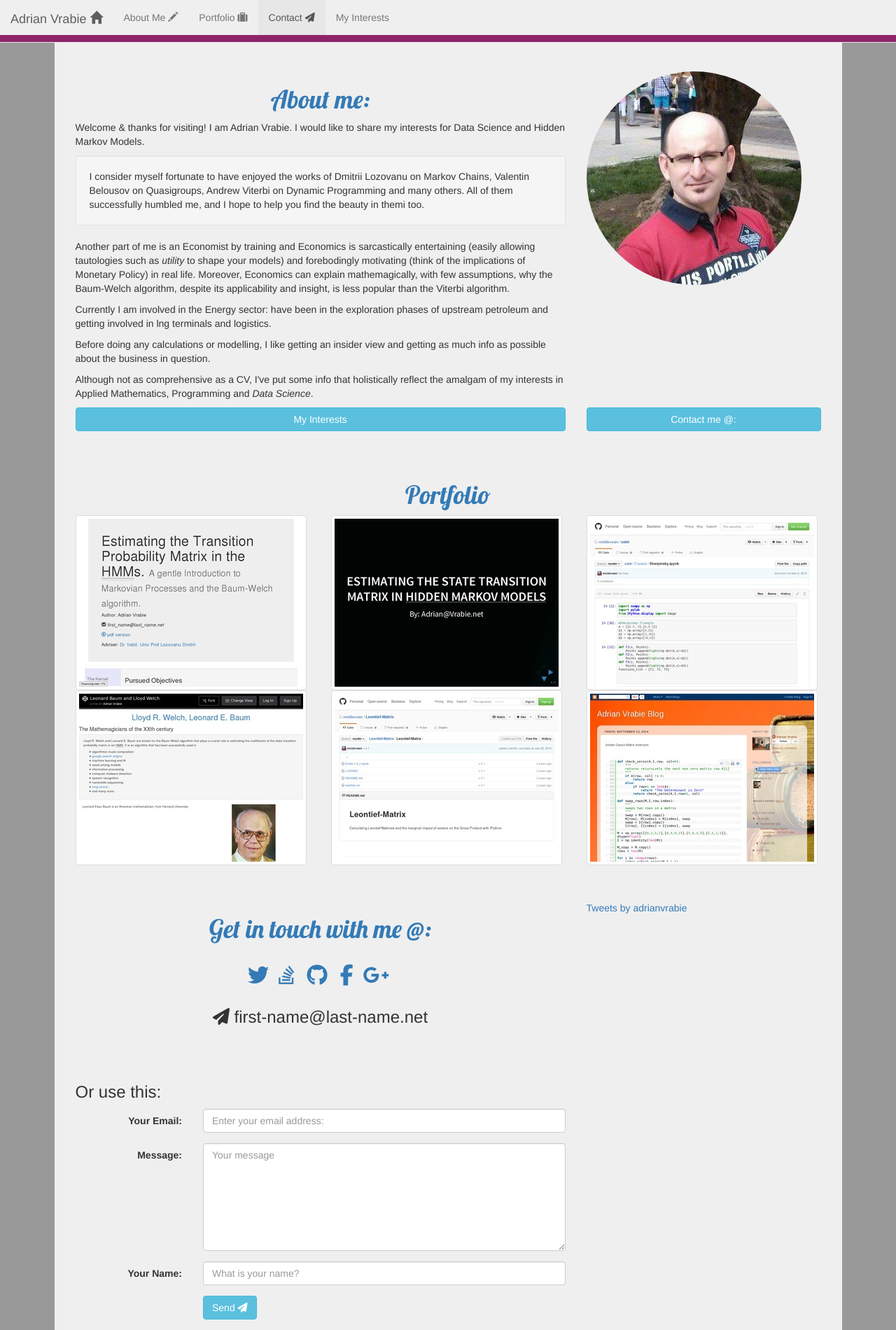
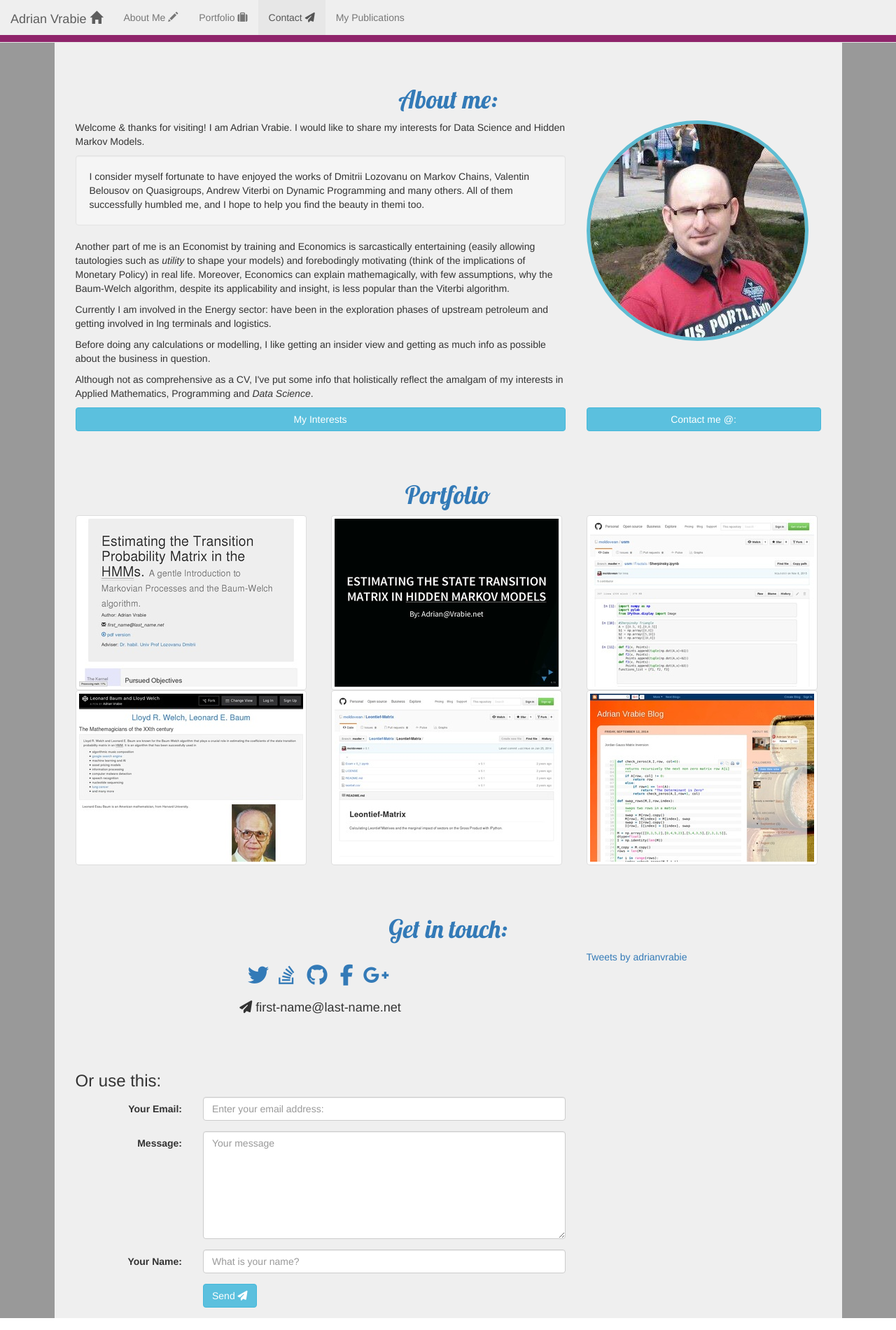
Before and after one commit to moldovean/moldovean.github.io, a plain HTML site: page index.html in a window 1280 px wide. Shown: the whole page at 70% size. Drawn offline with nearby package versions, Linux system fonts and the light colour scheme.

Commit message:
small updates

```diff
--- a/index.html
+++ b/index.html
@@ -37,7 +37,7 @@
         <li><a href="#AboutMe">About Me <span class="glyphicon glyphicon-pencil"></span></a> </li>
         <li class="active"><a href="#Portfolio">Portfolio <i class="fa fa-suitcase"></i> </a></li>
         <li><a href="#Contact">Contact <i class="fa fa-paper-plane"></i></a></li>
-        <li><a href="#">My Interests</a></li>
+        <li><a href="#Publications">My Publications</a></li>
       </ul>
 
     </div>
@@ -48,11 +48,14 @@
     <div class="container-fluid" id="container-content" style="width: 90%">
       <!-- About me -->
       <div class="container-fluid" id="AboutMe">
-
+        <div class="row">
+          <h1> About me: </h1>
+        </div>
         <!-- Header Row -->
         <div class="row">
+
           <div class="col-xs-8">
-            <h1> About me: </h1>
+
             <p> Welcome &amp thanks for visiting! I am  Adrian Vrabie. I would like to share my interests for Data Science and Hidden Markov Models.</p>
             <p class="well"> I consider myself fortunate to have enjoyed the works of Dmitrii Lozovanu on Markov Chains, Valentin Belousov on Quasigroups, Andrew Viterbi on Dynamic Programming and many others. All of them successfully humbled me, and I hope to help you find the beauty in themi too.</p>
             <p> Another part of me is an Economist by training and Economics is sarcastically entertaining (easily allowing tautologies such as <em>utility</em> to shape your models)  and forebodingly motivating (think of the implications of Monetary Policy) in real life. Moreover, Economics can explain mathemagically, with few assumptions,  why the Baum-Welch algorithm, despite its applicability and insight, is less popular than the Viterbi algorithm.</p>
@@ -103,7 +106,7 @@
           <div class="col-xs-4">
             <button class="btn btn-info btn-block" id="btn-contact">Contact me @:</button>
             <div id="div-contact">
-              <p>You can reach me at adrian@vrabie.net</p>
+              <h2><i class="fa fa-mobile"></i> +373 79128987 </h2>
             </div>
           </div>
 
@@ -142,20 +145,22 @@
       <!-- Contact Page -->
       <div class="container-fluid" id="Contact">
         <div class="row">
+          <h1>Get in touch:</h1>
+        </div>
+        <div class="row">
           <div class="col-xs-8">
-            <h1>Get in touch with me @:</h1>
+
 
               <ul class="list-inline text-center">
                 <li><a href="https://twitter.com/adrianvrabie" ><h2> <i class="fa fa-twitter"></i> </h2></a></li>
                 <li><a href="http://stackoverflow.com/users/959876/moldovean"><h2><i class="fa fa-stack-overflow"></i></h2></a></li>
                 <li><a href="http://github.com/moldovean"><h2><i class="fa fa-fw fa-github"></i></h2></a></li>
-
                 <li><a href="https://www.facebook.com/avrabie"><h2><i class="fa fa-facebook"></i></h2> </a></li>
                 <li><a href="https://plus.google.com/+AdrianVrabie"><h2><i class="fa fa-google-plus"></i></h2> </a></li>
 
               </ul>
               <p >
-                <h3 class="text-center"> <i class="fa fa-paper-plane"></i> first-name@last-name.net</h3>
+                <h4 class="text-center"> <i class="fa fa-paper-plane"></i> first-name@last-name.net</h4>
               </p>
 
 
@@ -200,7 +205,7 @@
           </div>
           <div class="col-md-4">
             <script src="http://platform.twitter.com/widgets.js"></script>
-            <a class="twitter-timeline" data-width="500" data-height="650" href="https://twitter.com/adrianvrabie">Tweets by adrianvrabie</a>
+            <a class="twitter-timeline"  data-height="600" href="https://twitter.com/adrianvrabie">Tweets by adrianvrabie</a>
           </div>
 
         </div>
--- a/mycss.css
+++ b/mycss.css
@@ -8,7 +8,7 @@ h1 {
 .make-round-borders {
       border-color: #5DBCD2;
       border-style: solid;
-      border-width: 0px;
+      border-width: 5px;
       border-radius: 50%;
       }
 
```
